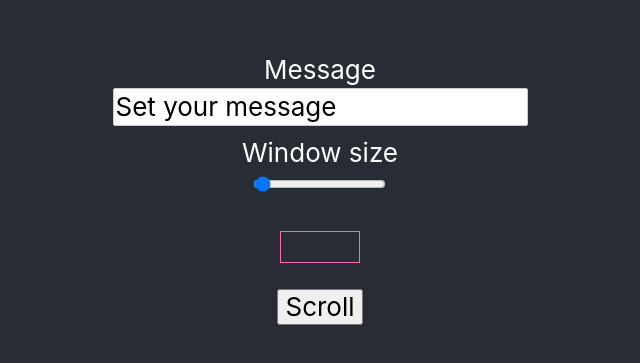
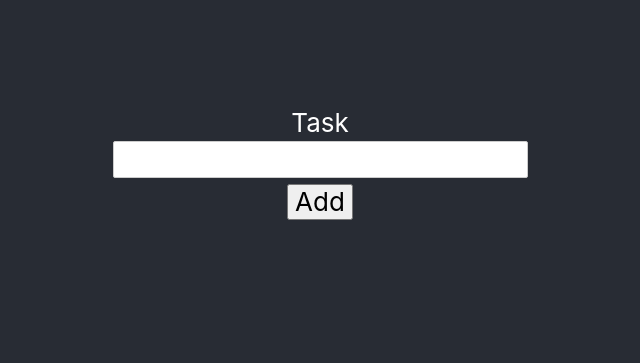
Before and after one commit to rudfoss/cra-workshop, a React (Create React App) app: page / in a window 1280 px wide. Shown: the part 213-576 px from the top of the page, without its empty margins (320-960 px from the left). Built offline with nearby package versions, Linux system fonts and the light colour scheme.

Commit message:
TodoList

```diff
--- a/src/App.tsx
+++ b/src/App.tsx
@@ -1,12 +1,12 @@
 import "normalize.css/normalize.css";
 import "./App.css";
-import ConnectedTicker from "tasks/ConnectedTicker";
+import TodoList from "tasks/TodoList";
 
 function App() {
   return (
     <div className="App">
       <header className="App-header">
-        <ConnectedTicker />
+        <TodoList/>
       </header>
     </div>
   );
--- a/src/UI/TextInput/TextInput.tsx
+++ b/src/UI/TextInput/TextInput.tsx
@@ -7,14 +7,15 @@ interface TextInputProps {
 	label: string
 	value: string
 	onChange: (newValue: string) => unknown
+	inputProps?: React.InputHTMLAttributes<HTMLInputElement>
 }
 
-export const TextInput = ({ label, value, onChange }: TextInputProps) => {
+export const TextInput = ({ label, value, onChange, inputProps = {} }: TextInputProps) => {
 	const id = useMemo(() => idGenerator("textInput"), [])
 	return (
 		<div className={classes.container}>
 			<label htmlFor={id}>{label}</label>
-			<input id={id} type="text" value={value} onChange={onChangeHelper(onChange)}/>
+			<input {...inputProps} id={id} type="text" value={value} onChange={onChangeHelper(onChange)}/>
 		</div>
 	)
 }
--- /dev/null
+++ b/src/tasks/TodoList/TodoList.tsx
@@ -0,0 +1,63 @@
+import React, { useState } from "react"
+import { TextInput } from "UI/TextInput/TextInput"
+import { idGenerator } from "utils/idGenerator"
+
+interface TodoItem {
+	id: string
+	text: string
+}
+
+export const TodoList = () => {
+	const [nextTodoValue, setNextTodoValue] = useState("")
+	const [todoList, setTodoList] = useState<TodoItem[]>([])
+
+	const onAddTodo = () => {
+		if (nextTodoValue.trim() === "") {
+			return
+		}
+
+		const newTodoList: TodoItem[] = [
+			{
+				id: idGenerator("todoItem"),
+				text: nextTodoValue
+			},
+			...todoList
+		]
+		setTodoList(newTodoList)
+		setNextTodoValue("")
+	}
+	const onEnterPress = (evt: React.KeyboardEvent) => {
+		if (evt.key === "Enter") {
+			onAddTodo()
+		}
+	}
+	const removeTodoItem = (id: string) => () => {
+		const newTodoList = todoList.filter((todoItem) => todoItem.id !== id)
+		setTodoList(newTodoList)
+	}
+
+	return (
+		<>
+			<div>
+				<TextInput
+					value={nextTodoValue}
+					onChange={setNextTodoValue}
+					label="Task"
+					inputProps={{
+						onKeyPress: onEnterPress
+					}}/>
+				<button onClick={onAddTodo}>Add</button>
+			</div>
+			<ol>
+				{todoList.map((todoItem) => (
+					<li key={todoItem.id}>
+						{todoItem.text}
+						<button onClick={removeTodoItem(todoItem.id)}>X</button>
+					</li>
+				))}
+			</ol>
+		</>
+	)
+}
+
+export default TodoList
--- /dev/null
+++ b/src/tasks/TodoList/index.ts
@@ -0,0 +1 @@
+export { default } from "./TodoList"
```
